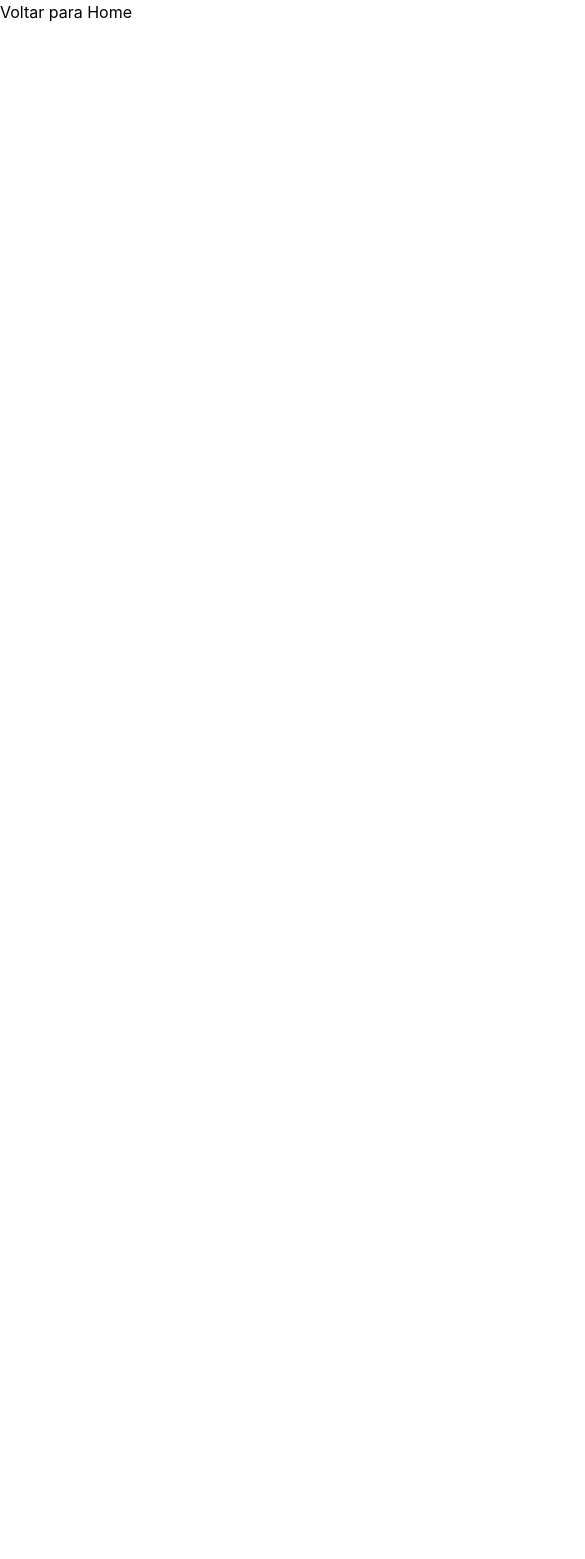
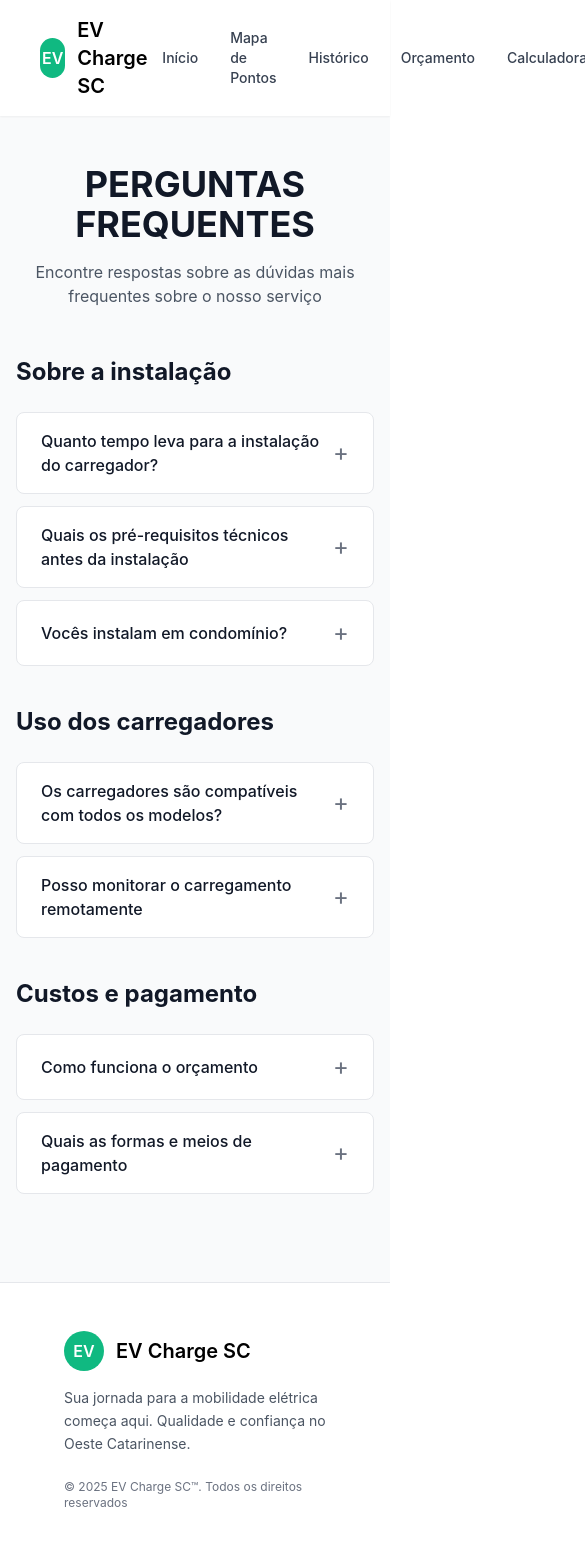
Before and after one commit to pedrofreitasz/projeto-integrador, a React (Create React App) app in the folder frontend/: page /faq in a window 390 px wide. Shown: the top 1559 px of the page, 585 px wide, since content can reach past the window. Before the commit the page ends 844 px from the top, so only its background shows below. Built offline with nearby package versions, Linux system fonts and the light colour scheme; no server answers.

Commit message:
feat: FAQ

```diff
--- a/frontend/src/App.jsx
+++ b/frontend/src/App.jsx
@@ -10,7 +10,6 @@ import Mapa from './pages/mapa';
 import Configuracoes from './pages/configuracoes';
 import FAQ from './pages/FAQ';
 import Dashboard from './pages/dashboard';
-import RecuperarSenha from './pages/recuperarSenha';
 import './App.css';
 
 function App() {
@@ -20,7 +19,6 @@ function App() {
         <Route path="/" element={<Home />} />
         <Route path="/login" element={<Login />} />
         <Route path="/cadastro" element={<Cadastro />} />
-        <Route path="/recuperar-senha" element={<RecuperarSenha />} />
         <Route path="/perfil" element={<Perfil />} />
         <Route path="/calculadora" element={<Calculadora />} />
         <Route path="/orcamentos" element={<Orcamentos />} />
--- a/frontend/src/pages/FAQ.jsx
+++ b/frontend/src/pages/FAQ.jsx
@@ -1,10 +1,136 @@
-import React from 'react';
+import React, { useState } from 'react';
 import { Link } from 'react-router-dom';
+import Navbar from '../components/navbar';
+import Footer from '../components/footer';
 
 function FAQ() {
+  const [openIndex, setOpenIndex] = useState(null);
+
+  const toggleAccordion = (index) => {
+    setOpenIndex(openIndex === index ? null : index);
+  };
+
+  const faqData = {
+    instalacao: [
+      {
+        question: "Quanto tempo leva para a instalação do carregador?",
+        answer: "A instalação geralmente leva entre 2 a 4 horas, dependendo da complexidade da instalação elétrica do local."
+      },
+      {
+        question: "Quais os pré-requisitos técnicos antes da instalação",
+        answer: "É necessário ter um quadro elétrico com espaço disponível para disjuntor dedicado, fiação adequada para a corrente necessária e um local apropriado para fixação do equipamento."
+      },
+      {
+        question: "Vocês instalam em condomínio?",
+        answer: "Sim, realizamos instalações em condomínios. É importante verificar as normas internas do condomínio e obter aprovação prévia da administração."
+      }
+    ],
+    uso: [
+      {
+        question: "Os carregadores são compatíveis com todos os modelos?",
+        answer: "Nossos carregadores são compatíveis com a maioria dos veículos elétricos que seguem o padrão de conector utilizado no Brasil (Tipo 2 ou CCS2)."
+      },
+      {
+        question: "Posso monitorar o carregamento remotamente",
+        answer: "Sim, através do nosso aplicativo você pode monitorar o status do carregamento, verificar o consumo de energia e programar horários de recarga."
+      }
+    ],
+    custos: [
+      {
+        question: "Como funciona o orçamento",
+        answer: "Você pode solicitar um orçamento através do nosso site ou aplicativo. Nossa equipe fará uma visita técnica gratuita para avaliar o local e fornecer um orçamento detalhado."
+      },
+      {
+        question: "Quais as formas e meios de pagamento",
+        answer: "Aceitamos diversas formas de pagamento: cartão de crédito (parcelado em até 12x), débito, PIX, boleto bancário e financiamento para projetos maiores."
+      }
+    ]
+  };
+
   return (
-    <div>
-      <Link to="/">Voltar para Home</Link>
+    <div className="min-h-screen bg-gray-50 flex flex-col">
+      <Navbar />
+
+      <main className="max-w-4xl mx-auto px-4 sm:px-6 lg:px-8 py-12 flex-grow">
+        <div className="text-center mb-12">
+          <h1 className="text-4xl font-bold text-gray-900 mb-4">PERGUNTAS FREQUENTES</h1>
+          <p className="text-gray-600 mb-8">Encontre respostas sobre as dúvidas mais frequentes sobre o nosso serviço</p>
+        </div>
+
+        <section className="mb-10">
+          <h2 className="text-2xl font-bold text-gray-900 mb-6">Sobre a instalação</h2>
+          <div className="space-y-3">
+            {faqData.instalacao.map((item, index) => (
+              <div key={index} className="bg-white rounded-lg border border-gray-200 overflow-hidden">
+                <button
+                  onClick={() => toggleAccordion(`instalacao-${index}`)}
+                  className="w-full px-6 py-4 flex items-center justify-between text-left hover:bg-gray-50 transition-colors"
+                >
+                  <span className="font-medium text-gray-900">{item.question}</span>
+                  <span className="text-2xl text-gray-500">
+                    {openIndex === `instalacao-${index}` ? '−' : '+'}
+                  </span>
+                </button>
+                {openIndex === `instalacao-${index}` && (
+                  <div className="px-6 pb-4 text-gray-600 border-t border-gray-200 pt-4">
+                    {item.answer}
+                  </div>
+                )}
+              </div>
+            ))}
+          </div>
+        </section>
+
+        <section className="mb-10">
+          <h2 className="text-2xl font-bold text-gray-900 mb-6">Uso dos carregadores</h2>
+          <div className="space-y-3">
+            {faqData.uso.map((item, index) => (
+              <div key={index} className="bg-white rounded-lg border border-gray-200 overflow-hidden">
+                <button
+                  onClick={() => toggleAccordion(`uso-${index}`)}
+                  className="w-full px-6 py-4 flex items-center justify-between text-left hover:bg-gray-50 transition-colors"
+                >
+                  <span className="font-medium text-gray-900">{item.question}</span>
+                  <span className="text-2xl text-gray-500">
+                    {openIndex === `uso-${index}` ? '−' : '+'}
+                  </span>
+                </button>
+                {openIndex === `uso-${index}` && (
+                  <div className="px-6 pb-4 text-gray-600 border-t border-gray-200 pt-4">
+                    {item.answer}
+                  </div>
+                )}
+              </div>
+            ))}
+          </div>
+        </section>
+
+        <section className="mb-10">
+          <h2 className="text-2xl font-bold text-gray-900 mb-6">Custos e pagamento</h2>
+          <div className="space-y-3">
+            {faqData.custos.map((item, index) => (
+              <div key={index} className="bg-white rounded-lg border border-gray-200 overflow-hidden">
+                <button
+                  onClick={() => toggleAccordion(`custos-${index}`)}
+                  className="w-full px-6 py-4 flex items-center justify-between text-left hover:bg-gray-50 transition-colors"
+                >
+                  <span className="font-medium text-gray-900">{item.question}</span>
+                  <span className="text-2xl text-gray-500">
+                    {openIndex === `custos-${index}` ? '−' : '+'}
+                  </span>
+                </button>
+                {openIndex === `custos-${index}` && (
+                  <div className="px-6 pb-4 text-gray-600 border-t border-gray-200 pt-4">
+                    {item.answer}
+                  </div>
+                )}
+              </div>
+            ))}
+          </div>
+        </section>
+      </main>
+
+      <Footer />
     </div>
   );
 }
--- a/frontend/src/pages/login.jsx
+++ b/frontend/src/pages/login.jsx
@@ -114,13 +114,7 @@ export default function Login() {
             }
           />
 
-          <div className="flex items-center justify-between text-sm">
-            <Link
-              to="/recuperar-senha"
-              className="font-semibold text-emerald-600"
-            >
-              Esqueceu sua senha?
-            </Link>
+          <div className="flex items-center justify-end text-sm">
             <Link to="/" className="text-slate-400 hover:text-slate-600">
               Página inicial
             </Link>
--- a/frontend/src/pages/recuperarSenha.jsx
+++ /dev/null
@@ -1,24 +0,0 @@
-import { Link } from "react-router-dom";
-
-export default function RecoverPassword() {
-  return (
-    <div className="flex min-h-screen flex-col items-center justify-center bg-slate-50 px-4 text-center">
-      <div className="max-w-lg space-y-4 rounded-3xl bg-white p-10 shadow-xl shadow-emerald-50">
-        <p className="text-sm font-semibold uppercase tracking-[0.4em] text-emerald-500">
-          Recuperar acesso
-        </p>
-        <h1 className="text-3xl font-semibold text-slate-900">
-          Em breve por aqui
-        </h1>
-        <p className="text-slate-500">
-          Esta tela ainda será implementada. Entre em contato com o suporte ou
-          volte para o login.
-        </p>
-        <div className="flex flex-col gap-3 text-sm font-semibold text-emerald-600">
-          <Link to="/login">Voltar para o login</Link>
-          <Link to="/cadastro">Criar uma conta</Link>
-        </div>
-      </div>
-    </div>
-  );
-}
```
Also changed, not shown: 1 other file (tests, documents, lock files or other folders).
